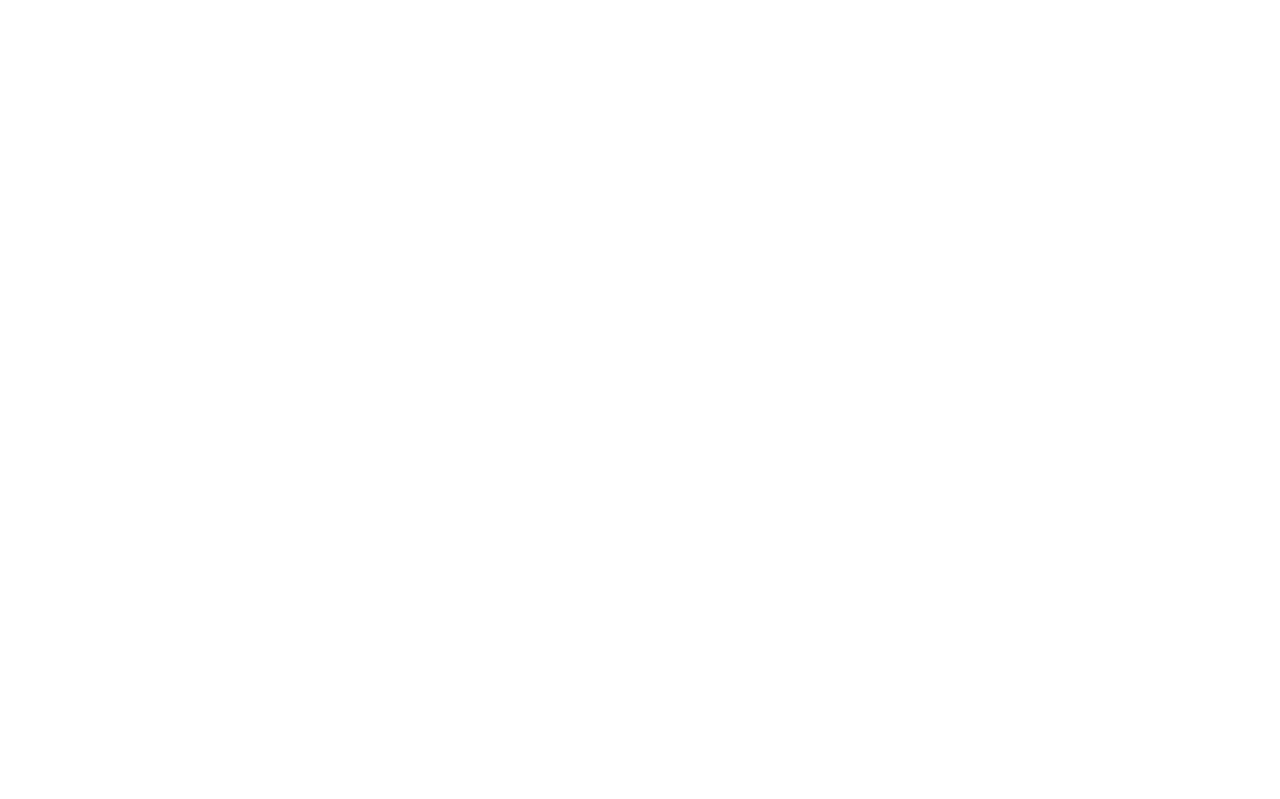
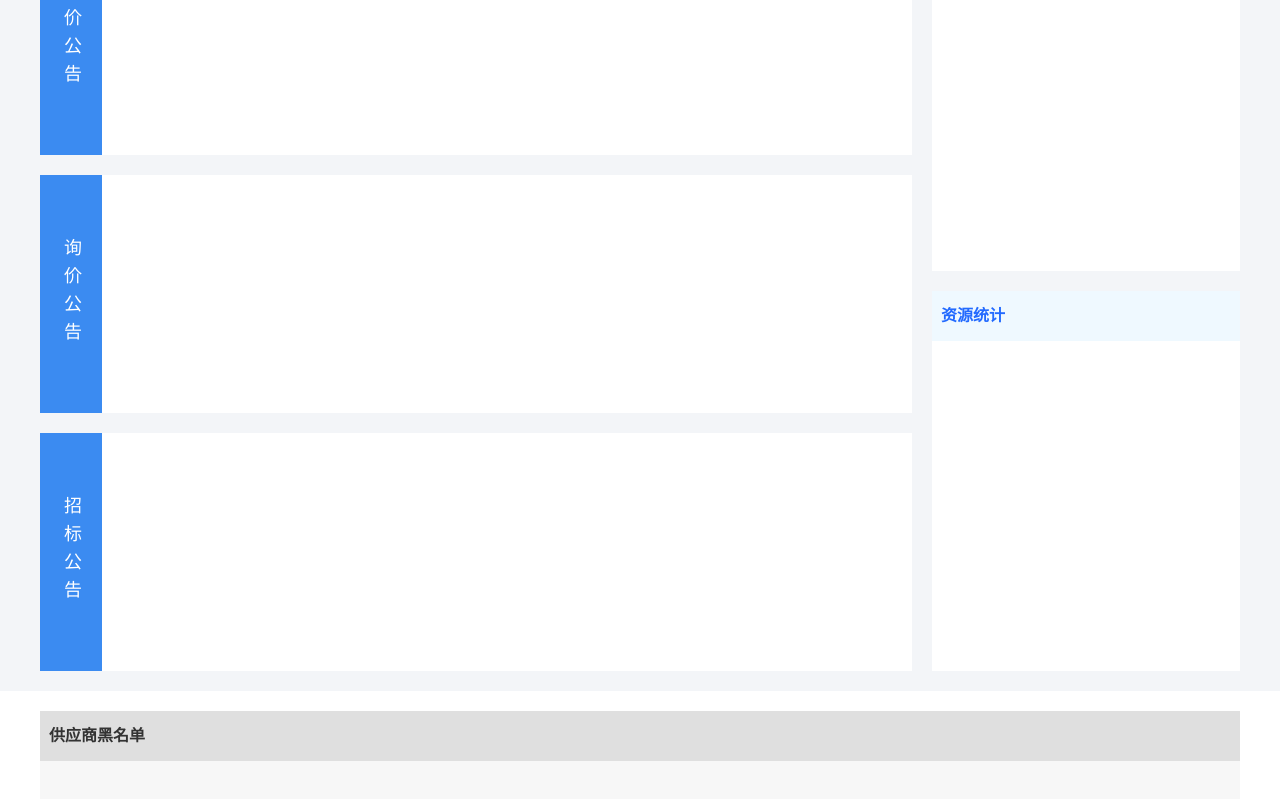
Before and after one commit to lakerwy/vite-react, a React (Vite) app: page /home in a window 1280 px wide. Shown: the part 1247-2046 px from the top of the page. Before the commit the page ends 1144 px from the top, so only its background shows below. Built offline with nearby package versions, Linux system fonts and the light colour scheme.

Commit message:
首页大的框架

```diff
--- a/src/components/bidCard/index.jsx
+++ b/src/components/bidCard/index.jsx
@@ -1,9 +1,9 @@
 import styles from "./index.module.scss"
 
-const bidCard = ({className, title, titleIcon, children}) => {
+const bidCard = ({className, headerStyle, title, titleIcon, children}) => {
     return (
-        <div className={`${styles.bidCard} ${className}`}>
-            <div className={styles.cardHeader} data-flex="cross:center">
+        <div className={`${styles.bidCard} ${className}`} >
+            <div className={styles.cardHeader} style={headerStyle} data-flex="cross:center">
                 {titleIcon && <img src={titleIcon} className="mr-2"/>}
                 <span>{title}</span>
                 {children}
--- /dev/null
+++ b/src/views/home/ListAnnounce.jsx
@@ -0,0 +1,30 @@
+import styles from "./home.module.scss";
+
+const ListAnnounce = ({className, title, listData }) => {
+    const handleClick = (item) => {
+        console.log(item)
+        // router.push({
+        //     name: 'BidInfo',
+        //     params: {
+        //         id: item.id
+        //     }
+        // })
+    }
+    const liItem = listData.map((item, index) => {
+        return (
+            <li key={index} className="li-list" onClick={e => handleClick(item)}>
+                <a href="javascript:;">{item.title}</a>
+                <span className="date">{item.publishTime}</span>
+            </li>
+        )
+    })
+    return (
+        <div className={styles.listAnnounce + ' ' + className} data-flex="dir:left box:first">
+            <h3>{title}</h3>
+            <ul>
+                {liItem}
+            </ul>
+        </div>
+    )
+}
+export default ListAnnounce
--- a/src/views/home/home.module.scss
+++ b/src/views/home/home.module.scss
@@ -153,3 +153,41 @@
     }
   }
 }
+
+.listAnnounce {
+  width: 100%;
+  h3 {
+    width: 62px;
+    height: 238px;
+    background: #3b8bf1;
+    font-weight: 500;
+    font-size: 18px;
+    color: #ffffff;
+    writing-mode: vertical-rl;
+    letter-spacing: 10px;
+    text-align: center;
+    line-height: 62px;
+    margin-bottom: 0;
+  }
+  ul {
+    background: white;
+    padding: 10px 20px;
+  }
+}
+.contentLeft {
+  width: 872px !important;
+}
+
+.contentRight {
+
+}
+
+.blacklist {
+  background: white;
+  padding-top: 20px;
+  padding-bottom: 40px;
+  .blacklistCard {
+    height: 527px;
+    background: #f7f7f7;
+  }
+}
--- a/src/views/home/index.jsx
+++ b/src/views/home/index.jsx
@@ -2,18 +2,17 @@
 import {Button, DatePicker} from 'antd';
 import TopMenu from "../../layout/topMenu.jsx";
 import BidCard from "../../components/bidCard/index.jsx";
+import ListAnnounce from "./ListAnnounce.jsx"
 
 function Board() {
     return (
         <div className={styles.board} data-flex="dir:left box:first">
-            <BidCard className={`${styles.notice} mr-5`} title="通知公告" ></BidCard>
-            <BidCard title="关于我的" ></BidCard>
+            <BidCard className={`${styles.notice} mr-5`} title="通知公告"></BidCard>
+            <BidCard title="关于我的"></BidCard>
         </div>
     )
 }
-
 const home = () => {
-    const [count, setCount] = useState(0)
     return (
         <>
             <div className={`${styles.banner}`}>
@@ -44,9 +43,27 @@
                 </div>
             </div>
             <div className="bidding-w">
-                <Board />
+                <Board/>
             </div>
-
+            {/*公告列表*/}
+            <div className="bidding-w pt-5 pb-5" data-flex="dir:left box:first">
+                <div className={`${styles.contentLeft} mr-5`}>
+                    <ListAnnounce listData={[]} title="竞价公告" className="mb-5"></ListAnnounce>
+                    <ListAnnounce listData={[]} title="询价公告" className="mb-5"></ListAnnounce>
+                    <ListAnnounce listData={[]} title="招标公告"></ListAnnounce>
+                </div>
+                <div className={styles.contentRight} data-flex="dir:top box:first">
+                    <BidCard className={`${styles.rightFirst} mb-5`} headerStyle={{background: '#EFF9FF', color: '#226AFF', height: '50px'}} title="服务专区"></BidCard>
+                    <BidCard title="资源统计" headerStyle={{background: '#EFF9FF', color: '#226AFF', height: '50px'}}></BidCard>
+                </div>
+            </div>
+            {/*供应商黑名单*/}
+            <div className={styles.blacklist}>
+                <div className="bidding-w">
+                    <BidCard title="供应商黑名单" headerStyle={{background: '#DFDFDF', color: '#333333', height: '50px'}} className={`${styles.blacklistCard} mb-5`}>
+                    </BidCard>
+                </div>
+            </div>
         </>
     )
 }
```
